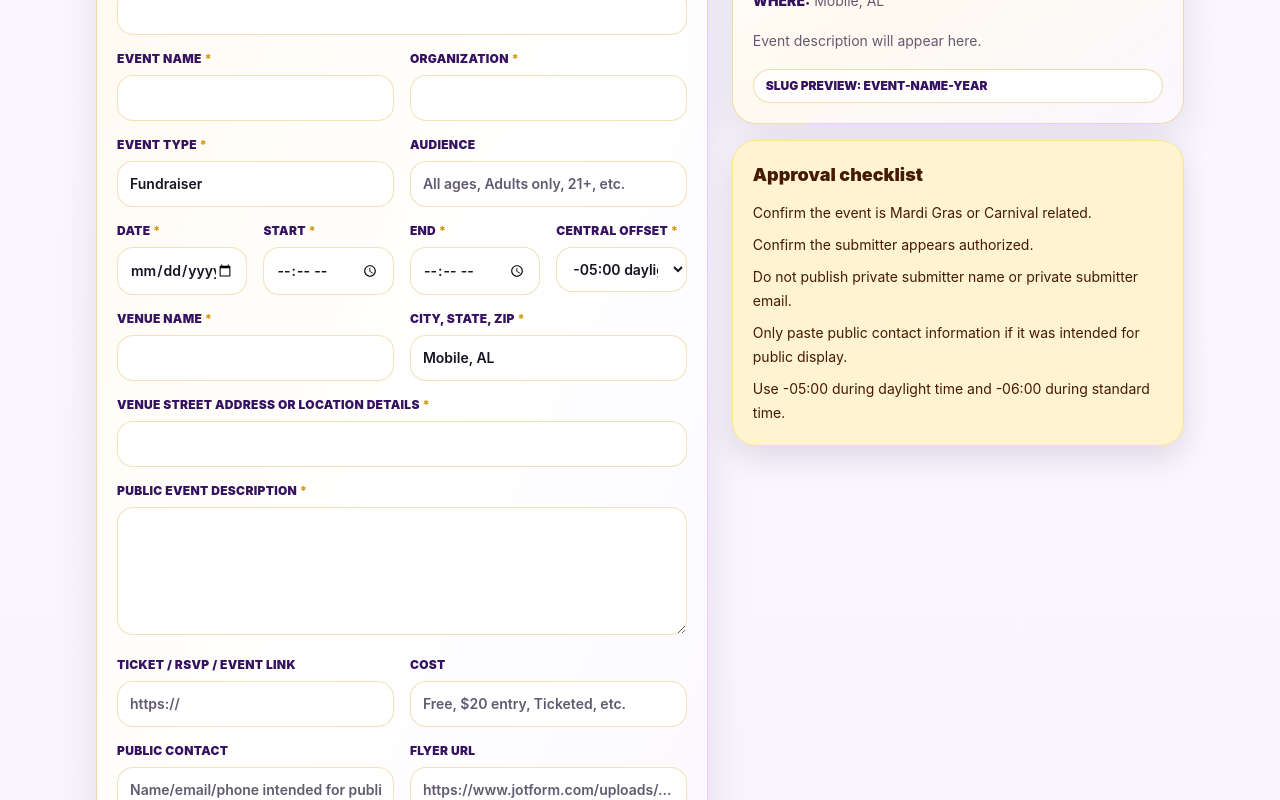
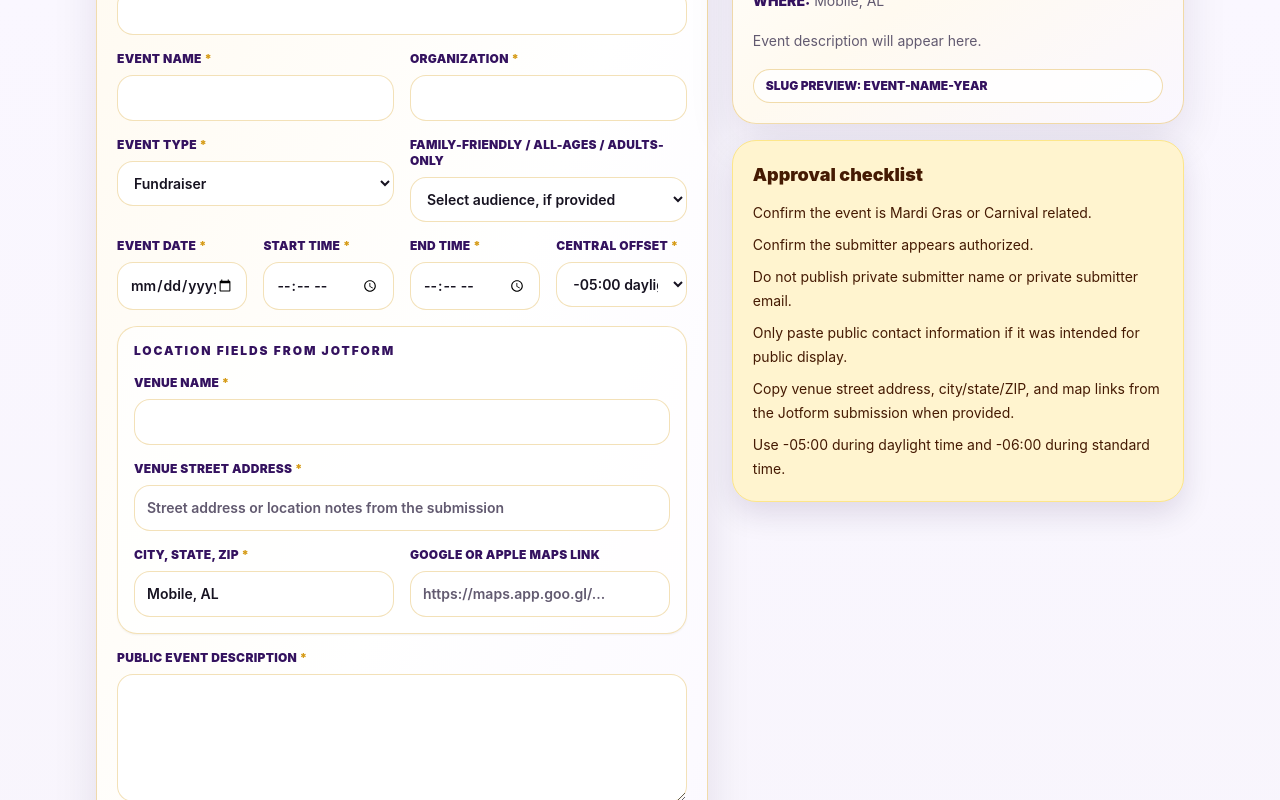
Before and after one commit to TheCryptoArborist/251mardigras, a Next.js app: page /admin/community-events in a window 1280 px wide. Shown: the part 680-1480 px from the top of the page. Built offline with nearby package versions, Linux system fonts and the light colour scheme.

Commit message:
Align event publisher fields with Jotform

```diff
--- a/src/components/CommunityEventPublisherForm.tsx
+++ b/src/components/CommunityEventPublisherForm.tsx
@@ -15,6 +15,7 @@ type FormState = {
   venueName: string;
   venueAddress: string;
   cityStateZip: string;
+  mapUrl: string;
   description: string;
   ticketUrl: string;
   cost: string;
@@ -37,6 +38,30 @@ type PublishResult = {
   error?: string;
 };
 
+const eventTypeOptions = [
+  "Fundraiser",
+  "Ball",
+  "Party",
+  "Watch Party",
+  "Organization Event",
+  "Community Event",
+  "Family-Friendly Event",
+  "Food & Drink Event",
+  "Mardi Gras Gear / Vendor Event",
+  "Meeting",
+  "Other"
+];
+
+const audienceOptions = [
+  "",
+  "Family-friendly",
+  "All ages",
+  "Adults only",
+  "21+",
+  "Adults only, 21+",
+  "Other / see event details"
+];
+
 const initialFormState: FormState = {
   adminSecret: "",
   title: "",
@@ -49,6 +74,7 @@ const initialFormState: FormState = {
   venueName: "",
   venueAddress: "",
   cityStateZip: "Mobile, AL ",
+  mapUrl: "",
   description: "",
   ticketUrl: "",
   cost: "",
@@ -162,21 +188,29 @@ export function CommunityEventPublisherForm() {
 
           <div className="grid gap-4 sm:grid-cols-2">
             <Field label="Event type" required>
-              <input value={form.eventType} onChange={(event) => updateField("eventType", event.target.value)} className={inputClassName} />
+              <select value={form.eventType} onChange={(event) => updateField("eventType", event.target.value)} className={inputClassName}>
+                {eventTypeOptions.map((option) => (
+                  <option key={option} value={option}>{option}</option>
+                ))}
+              </select>
             </Field>
-            <Field label="Audience">
-              <input value={form.audience} onChange={(event) => updateField("audience", event.target.value)} className={inputClassName} placeholder="All ages, Adults only, 21+, etc." />
+            <Field label="Family-Friendly / All-Ages / Adults-Only">
+              <select value={form.audience} onChange={(event) => updateField("audience", event.target.value)} className={inputClassName}>
+                {audienceOptions.map((option) => (
+                  <option key={option || "blank"} value={option}>{option || "Select audience, if provided"}</option>
+                ))}
+              </select>
             </Field>
           </div>
 
           <div className="grid gap-4 sm:grid-cols-4">
-            <Field label="Date" required>
+            <Field label="Event date" required>
               <input type="date" value={form.eventDate} onChange={(event) => updateField("eventDate", event.target.value)} className={inputClassName} />
             </Field>
-            <Field label="Start" required>
+            <Field label="Start time" required>
               <input type="time" value={form.startTime} onChange={(event) => updateField("startTime", event.target.value)} className={inputClassName} />
             </Field>
-            <Field label="End" required>
+            <Field label="End time" required>
               <input type="time" value={form.endTime} onChange={(event) => updateField("endTime", event.target.value)} className={inputClassName} />
             </Field>
             <Field label="Central offset" required>
@@ -187,37 +221,44 @@ export function CommunityEventPublisherForm() {
             </Field>
           </div>
 
-          <div className="grid gap-4 sm:grid-cols-2">
+          <section className="rounded-[1.25rem] border border-parade-gold/30 bg-white/70 p-4 shadow-sm">
+            <p className="text-xs font-black uppercase tracking-[0.16em] text-parade-purple">Location fields from Jotform</p>
+            <div className="mt-4 grid gap-4">
               <Field label="Venue name" required>
                 <input value={form.venueName} onChange={(event) => updateField("venueName", event.target.value)} className={inputClassName} />
               </Field>
+              <Field label="Venue street address" required>
+                <input value={form.venueAddress} onChange={(event) => updateField("venueAddress", event.target.value)} className={inputClassName} placeholder="Street address or location notes from the submission" />
+              </Field>
+              <div className="grid gap-4 sm:grid-cols-2">
                 <Field label="City, State, ZIP" required>
                   <input value={form.cityStateZip} onChange={(event) => updateField("cityStateZip", event.target.value)} className={inputClassName} />
                 </Field>
+                <Field label="Google or Apple Maps Link">
+                  <input value={form.mapUrl} onChange={(event) => updateField("mapUrl", event.target.value)} className={inputClassName} placeholder="https://maps.app.goo.gl/..." />
+                </Field>
               </div>
-
-          <Field label="Venue street address or location details" required>
-            <input value={form.venueAddress} onChange={(event) => updateField("venueAddress", event.target.value)} className={inputClassName} />
-          </Field>
+            </div>
+          </section>
 
           <Field label="Public event description" required>
             <textarea value={form.description} onChange={(event) => updateField("description", event.target.value)} className={`${inputClassName} min-h-32 resize-y`} />
           </Field>
 
           <div className="grid gap-4 sm:grid-cols-2">
-            <Field label="Ticket / RSVP / event link">
+            <Field label="Ticket, RSVP, or Event Link">
               <input value={form.ticketUrl} onChange={(event) => updateField("ticketUrl", event.target.value)} className={inputClassName} placeholder="https://" />
             </Field>
-            <Field label="Cost">
+            <Field label="Cost / Free or Paid">
               <input value={form.cost} onChange={(event) => updateField("cost", event.target.value)} className={inputClassName} placeholder="Free, $20 entry, Ticketed, etc." />
             </Field>
           </div>
 
           <div className="grid gap-4 sm:grid-cols-2">
-            <Field label="Public contact">
+            <Field label="Public contact email or phone">
               <input value={form.publicContact} onChange={(event) => updateField("publicContact", event.target.value)} className={inputClassName} placeholder="Name/email/phone intended for public display" />
             </Field>
-            <Field label="Flyer URL">
+            <Field label="Event flyer URL">
               <input value={form.flyerUrl} onChange={(event) => updateField("flyerUrl", event.target.value)} className={inputClassName} placeholder="https://www.jotform.com/uploads/..." />
             </Field>
           </div>
@@ -276,6 +317,7 @@ export function CommunityEventPublisherForm() {
             <p><span className="font-black uppercase text-parade-purple">Type:</span> {form.eventType || "Event type"}</p>
             <p><span className="font-black uppercase text-parade-purple">When:</span> {formatPreviewDate(form)}</p>
             <p><span className="font-black uppercase text-parade-purple">Where:</span> {[form.venueName, form.venueAddress, form.cityStateZip].filter(Boolean).join(", ") || "Venue"}</p>
+            {form.mapUrl ? <p><span className="font-black uppercase text-parade-purple">Map:</span> directions link included</p> : null}
           </div>
           <p className="mt-4 text-sm leading-6 text-parade-muted">{form.description || "Event description will appear here."}</p>
           <p className="mt-4 rounded-full border border-parade-gold/35 bg-white/80 px-3 py-2 text-xs font-black uppercase text-parade-purple">
@@ -290,6 +332,7 @@ export function CommunityEventPublisherForm() {
             <li>Confirm the submitter appears authorized.</li>
             <li>Do not publish private submitter name or private submitter email.</li>
             <li>Only paste public contact information if it was intended for public display.</li>
+            <li>Copy venue street address, city/state/ZIP, and map links from the Jotform submission when provided.</li>
             <li>Use -05:00 during daylight time and -06:00 during standard time.</li>
           </ul>
         </section>
```
Lines whose indentation alone changed are shown as unchanged.
